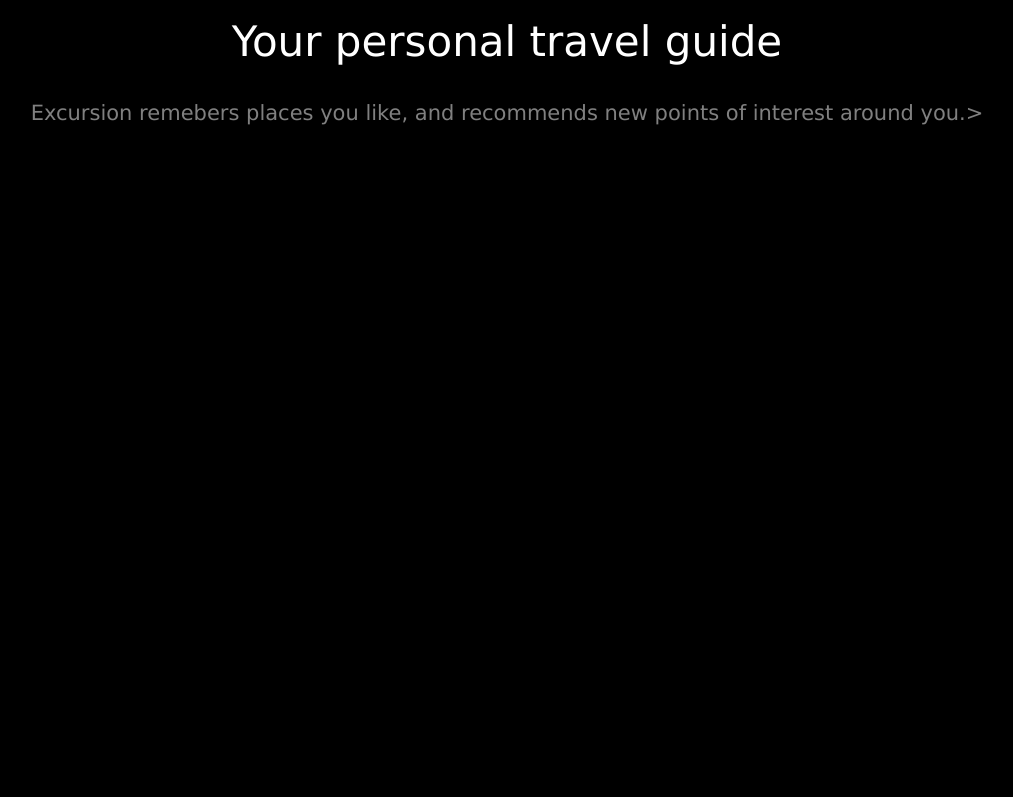
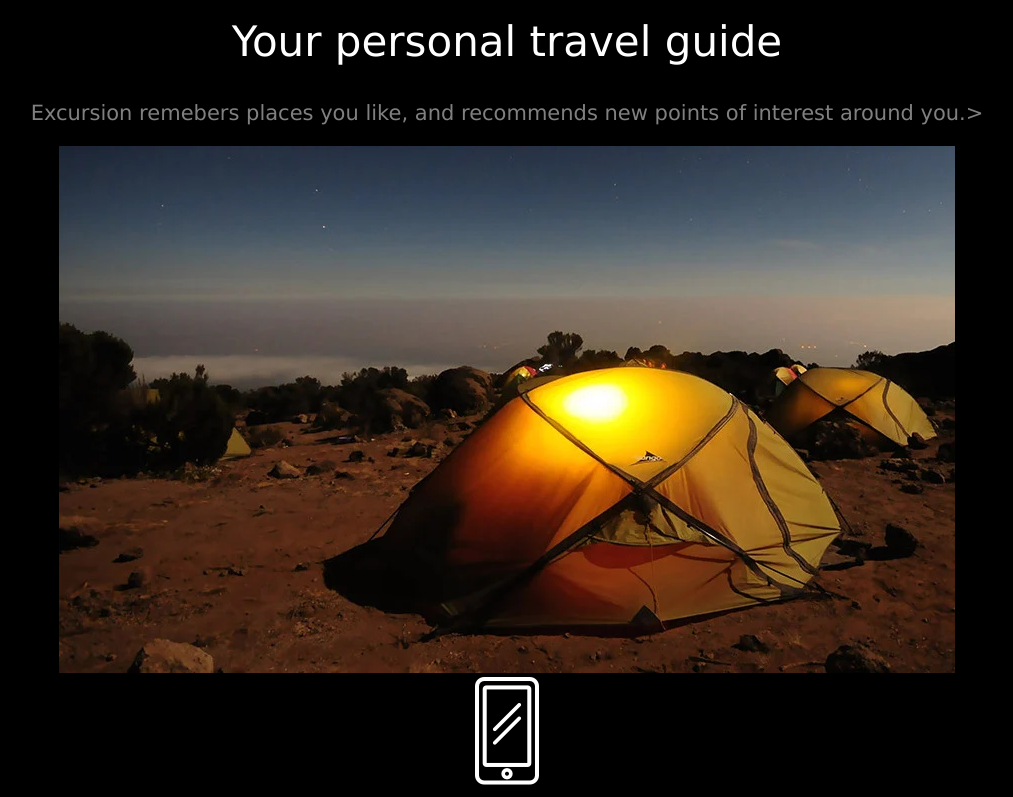
Before and after one commit to gjg153/CA_Demo_excursion, a plain HTML site: page index.html in a window 1280 px wide. Shown: the part 271-1068 px from the top of the page, without its empty margins (133-1146 px from the left). Before the commit the page ends 800 px from the top, so only its background shows below. Drawn offline with Linux system fonts and the light colour scheme.

Commit message:
Body Images added

```diff
--- a/index.html
+++ b/index.html
@@ -19,8 +19,10 @@
             <h2>Your personal travel guide</h2>
             <p>Excursion remebers places you like, and recommends new points of interest around you.></p>
         </section>
+        <div class="image"><img src="resources/Images/camp.webp"><div>
+        <div class="image"><img src="resources/Images/phone.webp"></div>
+    </main>
 
-    </main>
 
 
 
```
